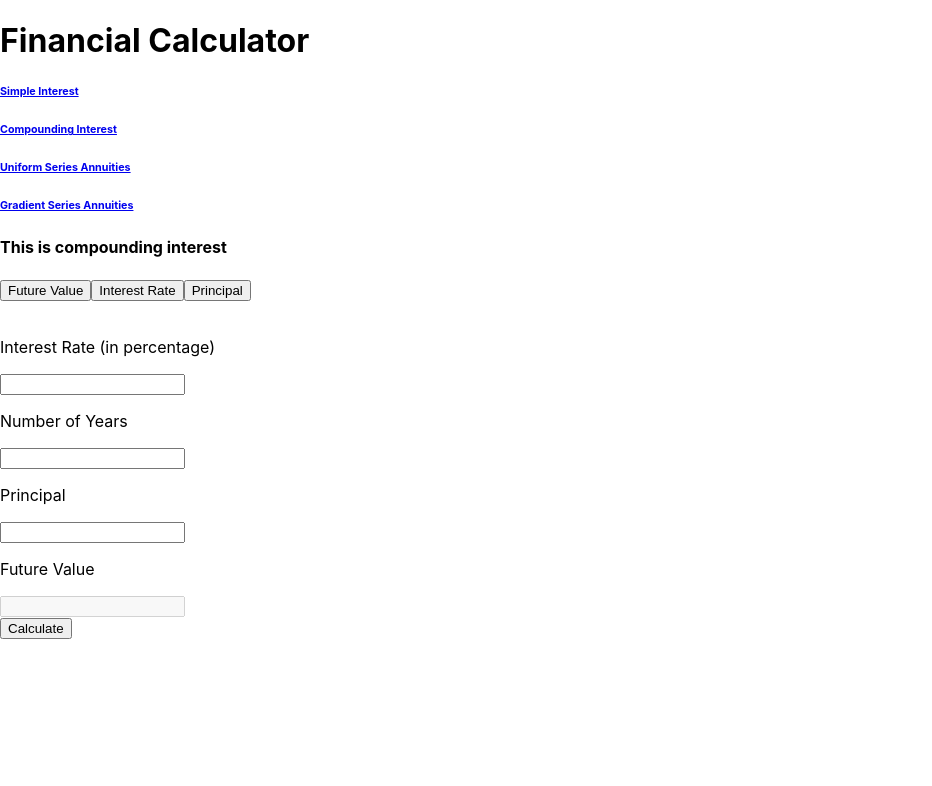
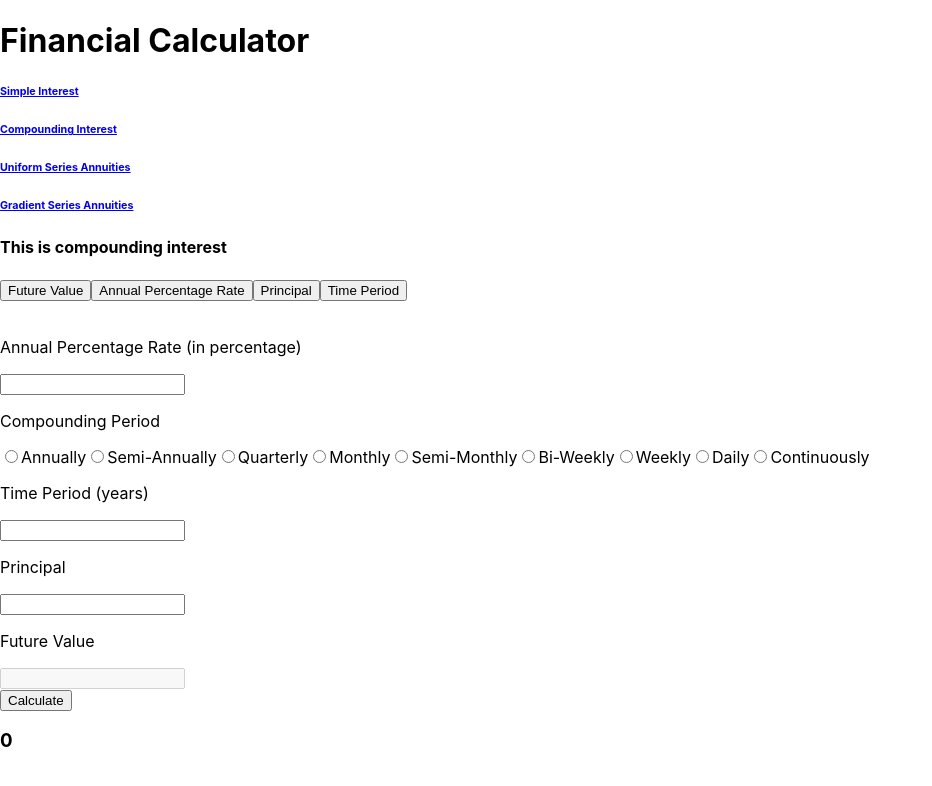
Before and after one commit to eddie-an/Financial-Calculator, a React (Create React App) app: page /compounding-interest in a window 1280 px wide. Shown: the top 786 px of the page, without its empty margins (0-932 px from the left). Built offline with nearby package versions, Linux system fonts and the light colour scheme.

Commit message:
added functionality for compounding interest

```diff
--- a/src/components/CompoundingInterest.js
+++ b/src/components/CompoundingInterest.js
@@ -2,17 +2,19 @@ import { useState } from "react";
 
 function CompoundingInterest() {
     const [ interestRate, setInterestRate ] = useState(0);
-    const [ numberOfYears, setNumberOfYears ] = useState(0);
+    const [ timePeriod, setTimePeriod ] = useState(0);
     const [ principal, setPrincipal ] = useState(0);
     const [ futureValue, setFutureValue ] = useState(0);
+    const [ compoundingPeriod, setCompoundingPeriod] = useState("");
+    const [ answer, setAnswer ] = useState(0);
     const [ mode, setMode ] = useState("futureValue");
 
     const handleInterestRate = (event) => {
         setInterestRate(event.target.value);
     }
 
-    const handleNumberOfYears = (event) => {
-        setNumberOfYears(event.target.value);
+    const handleTimePeriod = (event) => {
+        setTimePeriod(event.target.value);
     }
 
     const handlePrincipal = (event) => {
@@ -23,31 +25,68 @@ function CompoundingInterest() {
         setFutureValue(event.target.value);
     }
 
+    const handleCompoundingPeriod = (value) => {
+        setCompoundingPeriod(value);
+    }
+
     const handleSubmit = async (e) => {
         e.preventDefault();
+        console.log(compoundingPeriod);
         calculation(mode);
     }
 
+
     const calculation = (mode) => {
+        const numberOfCompoundingPeriods = {
+            'annually': 1,
+            'semi-annually': 2,
+            'quarterly': 4,
+            'monthly': 12,
+            'semi-monthly': 24,
+            'bi-weekly': 26,
+            'weekly': 52,
+            'daily': 365
+        };
+
+        let effectiveAnnualRate; // This is the interest rate that will be used in subsequent calculations
+        if (mode !== "interestRate" && compoundingPeriod !== "continuously") {
+            const decimalInterestRate = interestRate / 100;
+            const m = numberOfCompoundingPeriods[compoundingPeriod];
+            effectiveAnnualRate = (1 + (decimalInterestRate/m)) ** m - 1;
+            console.log(effectiveAnnualRate);
+        }
+        else if (mode !== "interestRate" && compoundingPeriod === "continuously") {
+            const decimalInterestRate = interestRate / 100;
+            effectiveAnnualRate = Math.exp(decimalInterestRate) - 1;
+            console.log(effectiveAnnualRate);
+        }
+
+        let ans;
         if (mode === "futureValue") {
-            const decimalInterestRate = interestRate / 100;
-            const multiplicationFactor = 1 + (numberOfYears * decimalInterestRate);
-            const answer = principal * multiplicationFactor;
-            console.log(answer);
+            const multiplicationFactor = (1 + effectiveAnnualRate) ** timePeriod;
+            ans = principal * multiplicationFactor;
         }
-        else if (mode === "interestRate") {
-            const numerator = futureValue - principal;
-            const denominator = principal * numberOfYears;
-            const answer = (numerator / denominator ) * 100;
-            console.log(answer);
+        else if (mode === "interestRate" && compoundingPeriod !== "continuously") {
+            const ear = ((futureValue/principal) ** (1/timePeriod)) - 1;
+            const m = numberOfCompoundingPeriods[compoundingPeriod];
+            const multiplicationFactor = ((ear + 1) ** (1/m)) - 1;
+            ans = m * multiplicationFactor * 100;
+        }
+        else if (mode === "interestRate" && compoundingPeriod === "continuously") {
+            const ear = ((futureValue/principal) ** (1/timePeriod)) - 1;
+            ans = Math.log(1 + ear) * 100;
         }
 
         else if (mode === "principal") {
-            const decimalInterestRate = interestRate / 100;
-            const divisionFactor = 1 + (numberOfYears * decimalInterestRate);
-            const answer = futureValue / divisionFactor;
-            console.log(answer);
+            const divisionFactor = (1 + effectiveAnnualRate) ** timePeriod;
+            ans = futureValue / divisionFactor;
         }
+        else if (mode === "timePeriod") {
+            const numerator = Math.log(futureValue/principal);
+            const denominator = Math.log(1 + effectiveAnnualRate);
+            ans = numerator / denominator;
+        }
+        setAnswer(ans);
     }
 
     const switchMode = (selectedMode) => { // function that runs when switching modes
@@ -58,10 +97,18 @@ function CompoundingInterest() {
             allFields[i].value = ""; // clear all field values
         }
 
+        const allRadioButtons = document.getElementsByName("CompoundingInterest-compounding-period");
+        for (let i=0; i<9; i++)
+        {
+            allRadioButtons[i].checked = false; // uncheck all radio buttons
+        }
+
         setInterestRate(0); // reset all state variables
-        setNumberOfYears(0);
+        setTimePeriod(0);
         setPrincipal(0);
         setFutureValue(0);
+        setCompoundingPeriod("");
+        setAnswer(0);
 
         let selectedId;
         if (selectedMode === "futureValue") {
@@ -79,7 +126,10 @@ function CompoundingInterest() {
             selectedId = "CompoundingInterest-principal-field";
         }
 
-
+        else if (selectedMode === "timePeriod") {
+            setMode("timePeriod");
+            selectedId = "CompoundingInterest-time-period-field";
+        }
 
         const fieldToRemove = document.getElementById(selectedId);
         fieldToRemove.setAttribute("disabled", "disabled"); // disable certain fields
@@ -90,15 +140,37 @@ function CompoundingInterest() {
             <h4>This is compounding interest</h4>
 
             <button onClick={()=>switchMode("futureValue")}>Future Value</button>
-            <button onClick={()=>switchMode("interestRate")}>Interest Rate</button>
+            <button onClick={()=>switchMode("interestRate")}>Annual Percentage Rate</button>
             <button onClick={()=>switchMode("principal")}>Principal</button>
+            <button onClick={()=>switchMode("timePeriod")}>Time Period</button>
             <form onSubmit={ (e) => handleSubmit(e) }>
                 <br/>
-            <p>Interest Rate (in percentage)</p>
+                <p>Annual Percentage Rate (in percentage)</p>
                 <input type="number" className="CompoundingInterest-fields" id="CompoundingInterest-interest-rate-field" onChange={handleInterestRate} step="any" required/>
 
-            <p>Number of Years</p>
-            <input type="number" className="CompoundingInterest-fields" id="CompoundingInterest-number-of-years-field" onChange={handleNumberOfYears} min='0' step="1" required/>
+                <p>Compounding Period</p>
+                <input type="radio" id="CompoundingInterest-annually" name="CompoundingInterest-compounding-period" onClick={()=> handleCompoundingPeriod("annually")} required></input>
+                <label htmlFor="CompoundingInterest-annually">Annually</label>
+                <input type="radio" id="CompoundingInterest-semi-annually" name="CompoundingInterest-compounding-period" onClick={()=> handleCompoundingPeriod("semi-annually")} required></input>
+                <label htmlFor="CompoundingInterest-semi-annually">Semi-Annually</label>
+                <input type="radio" id="CompoundingInterest-quarterly" name="CompoundingInterest-compounding-period" onClick={()=> handleCompoundingPeriod("quarterly")} required></input>
+                <label htmlFor="CompoundingInterest-quarterly">Quarterly</label>
+                <input type="radio" id="CompoundingInterest-monthly" name="CompoundingInterest-compounding-period" onClick={()=> handleCompoundingPeriod("monthly")} required></input>
+                <label htmlFor="CompoundingInterest-monthly">Monthly</label>
+                <input type="radio" id="CompoundingInterest-semi-monthly" name="CompoundingInterest-compounding-period" onClick={()=> handleCompoundingPeriod("semi-monthly")} required></input>
+                <label htmlFor="CompoundingInterest-semi-monthly">Semi-Monthly</label>
+                <input type="radio" id="CompoundingInterest-bi-weekly" name="CompoundingInterest-compounding-period" onClick={()=> handleCompoundingPeriod("bi-weekly")} required></input>
+                <label htmlFor="CompoundingInterest-bi-weekly">Bi-Weekly</label>
+                <input type="radio" id="CompoundingInterest-weekly" name="CompoundingInterest-compounding-period" onClick={()=> handleCompoundingPeriod("weekly")} required></input>
+                <label htmlFor="CompoundingInterest-weekly">Weekly</label>
+                <input type="radio" id="CompoundingInterest-daily" name="CompoundingInterest-compounding-period" onClick={()=> handleCompoundingPeriod("daily")} required></input>
+                <label htmlFor="CompoundingInterest-daily">Daily</label>
+                <input type="radio" id="CompoundingInterest-continuously" name="CompoundingInterest-compounding-period" onClick={()=> handleCompoundingPeriod("continuously")} required></input>
+                <label htmlFor="CompoundingInterest-continuously">Continuously</label>
+
+                <br></br>
+                <p>Time Period (years)</p>
+                <input type="number" className="CompoundingInterest-fields" id="CompoundingInterest-time-period-field" onChange={handleTimePeriod} min='0' step="1" required/>
 
                 <p>Principal</p>
                 <input type="number" className="CompoundingInterest-fields" id="CompoundingInterest-principal-field" onChange={handlePrincipal} min='0' step="0.01" required/>
@@ -109,10 +181,13 @@ function CompoundingInterest() {
                 <div className='submit-button-container'>
                     <input type="submit" id='submit-button' value="Calculate" />
                 </div>
-
             </form>
 
+            <div className="answer">
+                <h3>{answer}</h3>
+            </div>
         </>
+
     );
 }
 
--- a/src/components/SimpleInterest.js
+++ b/src/components/SimpleInterest.js
@@ -2,17 +2,18 @@ import { useState } from "react";
 
 function SimpleInterest() {
     const [ interestRate, setInterestRate ] = useState(0);
-    const [ numberOfYears, setNumberOfYears ] = useState(0);
+    const [ timePeriod, setTimePeriod ] = useState(0);
     const [ principal, setPrincipal ] = useState(0);
     const [ futureValue, setFutureValue ] = useState(0);
+    const [ answer, setAnswer ] = useState(0);
     const [ mode, setMode ] = useState("futureValue");
 
     const handleInterestRate = (event) => {
         setInterestRate(event.target.value);
     }
 
-    const handleNumberOfYears = (event) => {
-        setNumberOfYears(event.target.value);
+    const handleTimePeriod = (event) => {
+        setTimePeriod(event.target.value);
     }
 
     const handlePrincipal = (event) => {
@@ -29,25 +30,30 @@ function SimpleInterest() {
     }
 
     const calculation = (mode) => {
+        let ans;
         if (mode === "futureValue") {
             const decimalInterestRate = interestRate / 100;
-            const multiplicationFactor = 1 + (numberOfYears * decimalInterestRate);
-            const answer = principal * multiplicationFactor;
-            console.log(answer);
+            const multiplicationFactor = 1 + (timePeriod * decimalInterestRate);
+            ans = principal * multiplicationFactor;
         }
         else if (mode === "interestRate") {
             const numerator = futureValue - principal;
-            const denominator = principal * numberOfYears;
-            const answer = (numerator / denominator ) * 100;
-            console.log(answer);
+            const denominator = principal * timePeriod;
+            ans = (numerator / denominator ) * 100;
         }
 
         else if (mode === "principal") {
             const decimalInterestRate = interestRate / 100;
-            const divisionFactor = 1 + (numberOfYears * decimalInterestRate);
-            const answer = futureValue / divisionFactor;
-            console.log(answer);
+            const divisionFactor = 1 + (timePeriod * decimalInterestRate);
+            ans = futureValue / divisionFactor;
         }
+        else if (mode === "timePeriod") {
+            const numerator = futureValue - principal;
+            const denominator = principal * interestRate;
+            ans = (numerator / denominator ) * 100;
+        }
+        setAnswer(ans);
+
     }
 
     const switchMode = (selectedMode) => { // function that runs when switching modes
@@ -59,9 +65,10 @@ function SimpleInterest() {
         }
 
         setInterestRate(0); // reset all state variables
-        setNumberOfYears(0);
+        setTimePeriod(0);
         setPrincipal(0);
         setFutureValue(0);
+        setAnswer(0);
 
         let selectedId;
         if (selectedMode === "futureValue") {
@@ -79,6 +86,11 @@ function SimpleInterest() {
             selectedId = "SimpleInterest-principal-field";
         }
 
+        else if (selectedMode === "timePeriod") {
+            setMode("timePeriod");
+            selectedId = "SimpleInterest-time-period-field";
+        }
+
         const fieldToRemove = document.getElementById(selectedId);
         fieldToRemove.setAttribute("disabled", "disabled"); // disable certain fields
     }
@@ -90,13 +102,14 @@ function SimpleInterest() {
             <button onClick={()=>switchMode("futureValue")}>Future Value</button>
             <button onClick={()=>switchMode("interestRate")}>Interest Rate</button>
             <button onClick={()=>switchMode("principal")}>Principal</button>
+            <button onClick={()=>switchMode("timePeriod")}>Time Period</button>
             <form onSubmit={ (e) => handleSubmit(e) }>
                 <br/>
                 <p>Interest Rate (in percentage)</p>
                 <input type="number" className="SimpleInterest-fields" id="SimpleInterest-interest-rate-field" onChange={handleInterestRate} step="any" required/>
 
-            <p>Number of Years</p>
-            <input type="number" className="SimpleInterest-fields" id="SimpleInterest-number-of-years-field" onChange={handleNumberOfYears} min='0' step="1" required/>
+                <p>Time Period (years)</p>
+                <input type="number" className="SimpleInterest-fields" id="SimpleInterest-time-period-field" onChange={handleTimePeriod} min='0' step="1" required/>
 
                 <p>Principal</p>
                 <input type="number" className="SimpleInterest-fields" id="SimpleInterest-principal-field" onChange={handlePrincipal} min='0' step="0.01" required/>
@@ -110,6 +123,10 @@ function SimpleInterest() {
 
             </form>
 
+            <div className="answer">
+                <h3>{answer}</h3>
+            </div>
+
         </>
 
     );
```
Lines whose indentation alone changed are shown as unchanged.
